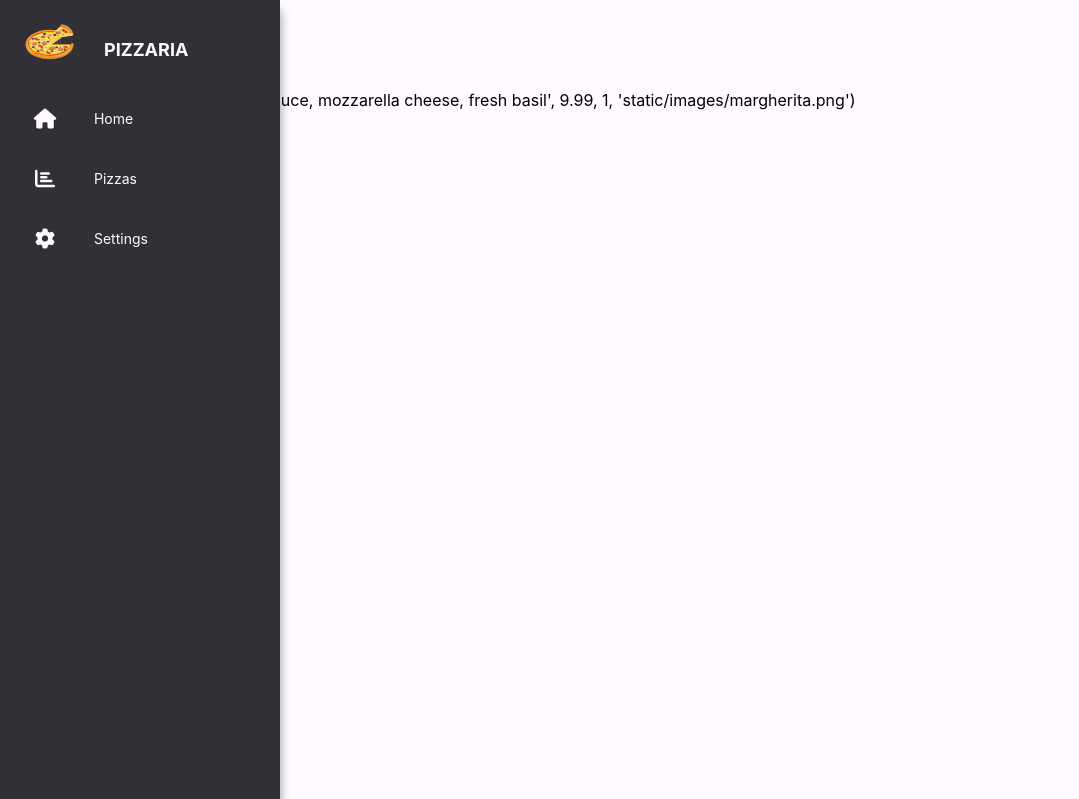
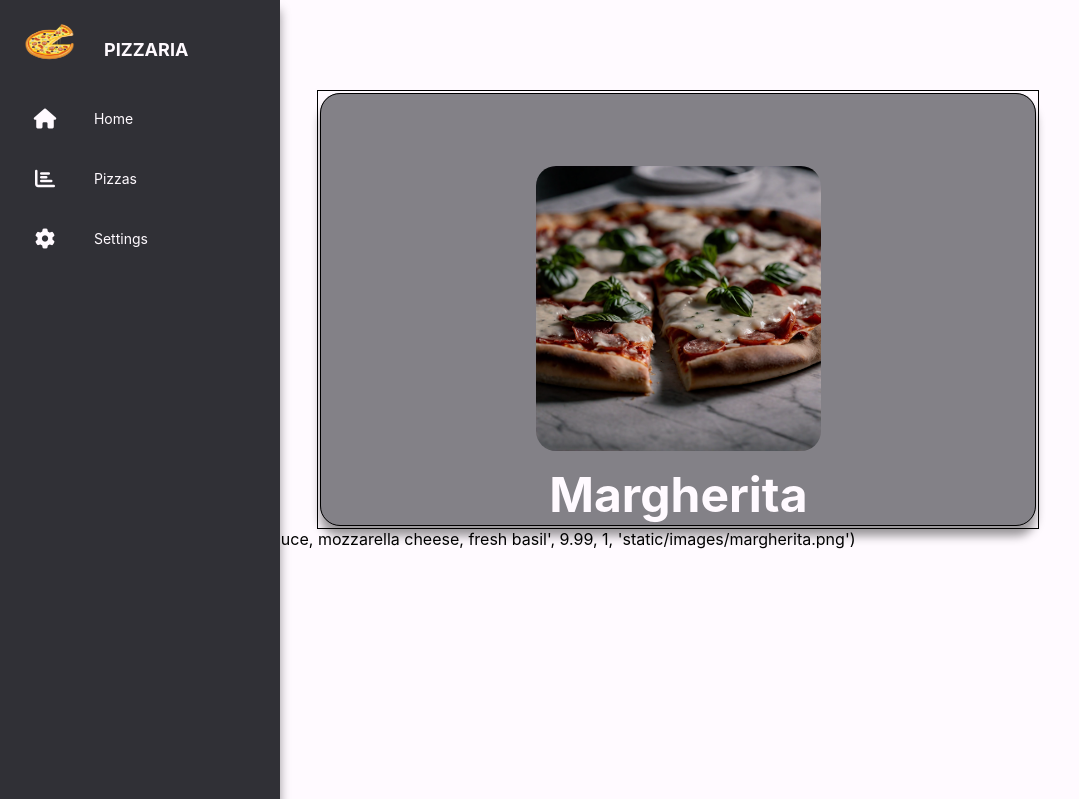
Before and after one commit to Akashchattikal/Pizza, a Flask app: page /pizza/1 in a window 1280 px wide. Shown: the top 799 px of the page, without its empty margins (0-1079 px from the left). Run offline with Flask 3, Linux system fonts and the light colour scheme; data comes from the database, SQL or seed files in the repository.

Commit message:
Adding CSS for individual pizza pages

```diff
--- a/static/css/style.css
+++ b/static/css/style.css
@@ -53,11 +53,6 @@ nav {
 nav:hover {
     width: 280px;
     transition: all 0.5s ease;
-}
-
-h1, h2 {
-    color: var(--clr-heading);
-    line-height: 1.1;
 }
 
 :root {
@@ -164,6 +159,8 @@ h1, h2 {
 
 .main_title {
     font-size: 80px;
+    color: var(--clr-heading);
+    line-height: 1.1;
 }
 
 .main_btn {
@@ -181,8 +178,9 @@ h1, h2 {
     padding-right: 150px;
 }
 
-.pizza_img:focus {
-    opacity: 0.7;
+.pizza_img:hover {
+    opacity: 0.5;
+    transition: all 0.5s ease;
 }
 
 .rounded {
@@ -219,8 +217,8 @@ h1, h2 {
     flex-wrap: wrap;
     list-style: none;
     justify-content: center;
-    row-gap: 15px;
-    column-gap: 15px;
+    row-gap: 20px;
+    column-gap: 20px;
 }
 
 .pizza_img {
@@ -245,6 +243,8 @@ h1, h2 {
     font-size: 200%;
     font-weight: 300;
     padding-top: 1%;
+    color: var(--clr-heading);
+    line-height: 1.1;
 }
 
 .home_desc {
@@ -254,3 +254,30 @@ h1, h2 {
     padding-top: 10%;
     font-weight: 3000;
 }
+
+table, th, td {
+    border:1px solid black;
+}
+
+.table_w-60 {
+    width: 60%;
+}
+
+.table_bg {
+    background-color: var(--clr-pizza-card);
+}
+
+.single_img {
+    width: 40%;
+    height: 40%;
+}
+
+.single_title {
+    padding-top: 10px;
+    font-size: 300%;
+    color: var(--clr-pizza-text);
+}
+
+.single_td {
+    padding-top: 10%;
+}
--- a/templates/pizza.html
+++ b/templates/pizza.html
@@ -1,4 +1,12 @@
 {% extends 'layout.html' %}
 {% block content %}
+<table class="center table_w-60">
+    <tr class="table_bg">
+        <td class="rounded shadow single_td">
+            <img class="single_img rounded" src="/{{pizza[5]}}"/>
+            <h1 class="single_title">{{pizza[1]}}</h1>
+        </td>
+    </tr>
+</table>
 {{pizza}}
 {% endblock %}
```
Also changed, not shown: pizza.db.
